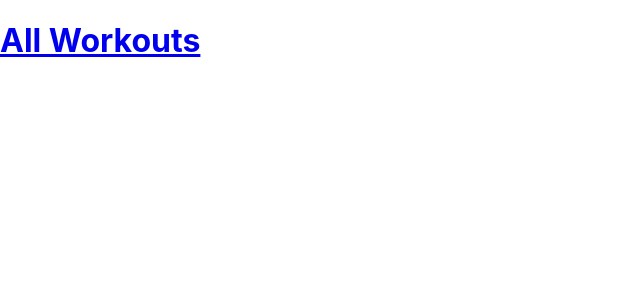
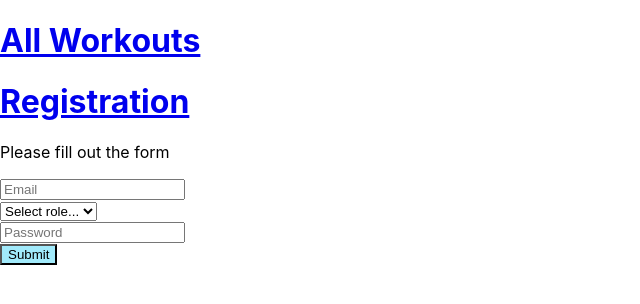
Before and after one commit to danielstoyanovv/mern-app, a React (Create React App) app in the folder frontend/: page /register in a window 1280 px wide. Before the commit this address had no page. Shown: the top 304 px of the page, without its empty margins (0-640 px from the left). Built offline with nearby package versions, Linux system fonts and the light colour scheme.

Commit message:
Add register form Add register page link

```diff
--- a/frontend/package.json
+++ b/frontend/package.json
@@ -10,6 +10,7 @@
     "date-fns": "^3.6.0",
     "react": "^18.2.0",
     "react-dom": "^18.2.0",
+    "react-hook-form": "^7.52.1",
     "react-router-dom": "^6.21.1",
     "react-scripts": "5.0.1",
     "web-vitals": "^2.1.4"
--- a/frontend/src/App.js
+++ b/frontend/src/App.js
@@ -1,5 +1,6 @@
 import { BrowserRouter, Routes, Route } from "react-router-dom";
 import Home from "./pages/Home";
+import Register from "./pages/Register"
 import Navbar from "./components/Navbar";
 
 function App() {
@@ -14,6 +15,11 @@ function App() {
                         element={ <Home /> }
                     >
                     </Route>
+                    <Route
+                        path="/register"
+                        element={ <Register /> }
+                    >
+                    </Route>
                 </Routes>
             </div>
         </BrowserRouter>
--- a/frontend/src/components/Navbar.js
+++ b/frontend/src/components/Navbar.js
@@ -7,6 +7,9 @@ const Navbar = () => {
                 <Link to="/">
                     <h1>All Workouts</h1>
                 </Link>
+                <Link to="/register">
+                    <h1>Registration</h1>
+                </Link>
             </div>
         </header>
     )
--- /dev/null
+++ b/frontend/src/components/RegisterForm.js
@@ -0,0 +1,60 @@
+import React from "react";
+import {useState} from "react";
+import { useForm } from "react-hook-form"
+
+const RegisterForm = () => {
+    const [message, setMessage] = useState('')
+    const { register, handleSubmit, formState: { errors } } = useForm();
+        const onSubmit = async (data) => {
+            console.log(data)
+
+            const response = await fetch('/api/users', {
+                method: "POST",
+                body: JSON.stringify(data),
+                headers: {
+                    "Content-Type": "application/json",
+                    "Accept": "application/json"
+
+                }
+            })
+            const json = response.json()
+
+            if (response.ok) {
+                json.then(result => {
+                    setMessage(result.message)
+                }).catch(errors => {
+                    console.log(errors)
+                })
+            }
+        }
+
+    return (
+        <form className="App" onSubmit={handleSubmit(onSubmit)}>
+            <span className="alerts">
+                {message}
+            </span>
+            <div>
+                <input placeholder="Email" type="text" {...register("email", { required: true, minLength: 6,  maxLength: 20 })} />
+                {errors.email && <span style={{ color: "red" }}>
+                *Email* is mandatory and not valid </span>}
+            </div>
+            <div>
+                <select {...register("role", { required: true })}>
+                    <option value="">Select role...</option>
+                    <option value="admin">Admin</option>
+                    <option value="user">User</option>
+                </select>
+                {errors.role && <span style={{ color: "red" }}>
+                *Role* is mandatory</span>}
+            </div>
+            <div>
+                <input placeholder="Password" type="password" {...register("password", { required: true, minLength: 6, maxLength: 30})} />
+                {errors.password && <span style={{ color: "red" }}>
+                *Password* is mandatory and not valid</span>}
+            </div>
+            <input type={"submit"} style={{ backgroundColor: "#a1eafb" }} />
+        </form>
+    )
+}
+
+export default RegisterForm
--- /dev/null
+++ b/frontend/src/pages/Register.js
@@ -0,0 +1,12 @@
+import RegisterForm from "../components/RegisterForm";
+
+const Register = () => {
+    return (
+        <div className="register_page">
+            <p className="title">Please fill out the form</p>
+            <RegisterForm />
+        </div>
+    )
+}
+
+export default Register
```
Also changed, not shown: 1 other file (tests, documents, lock files or other folders).
